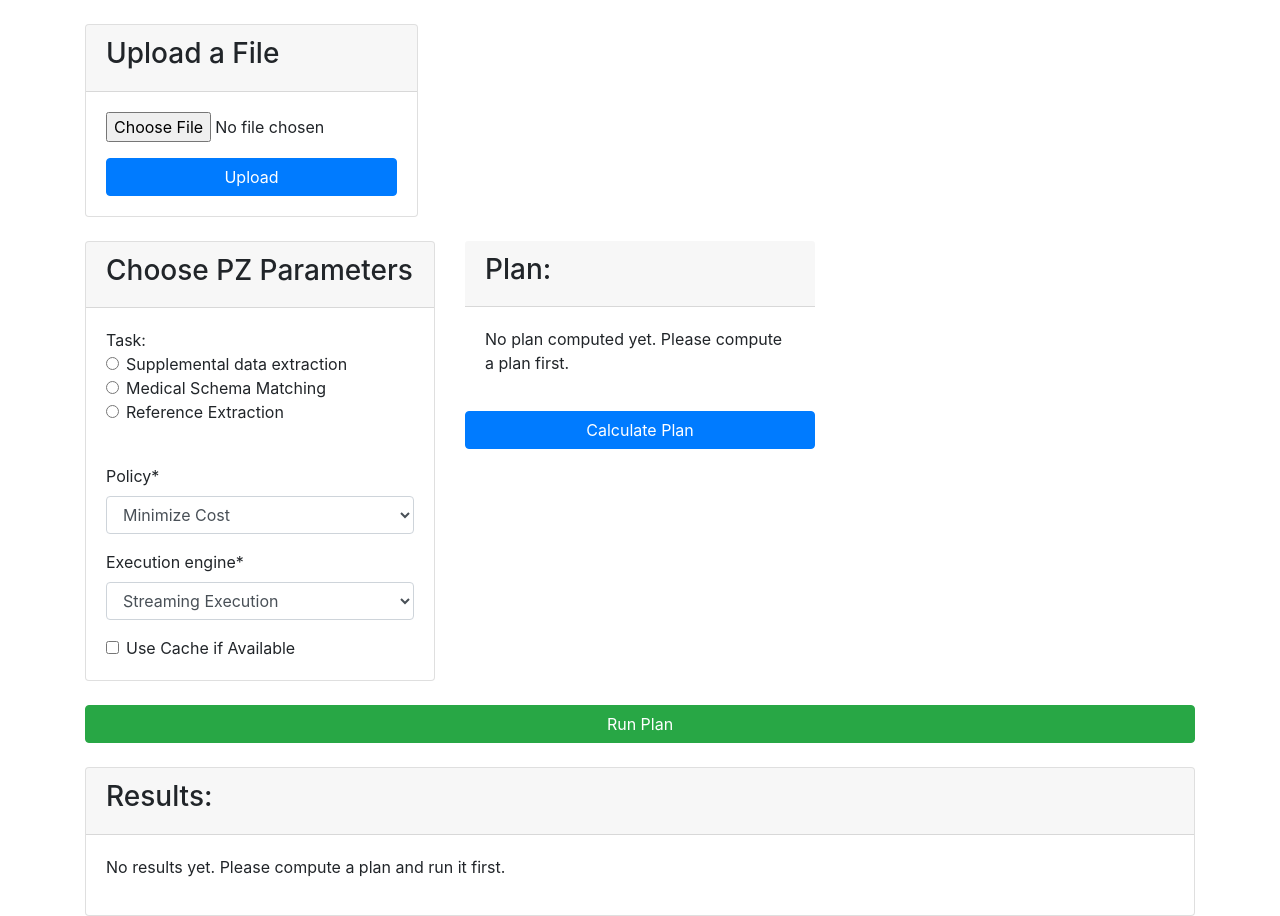
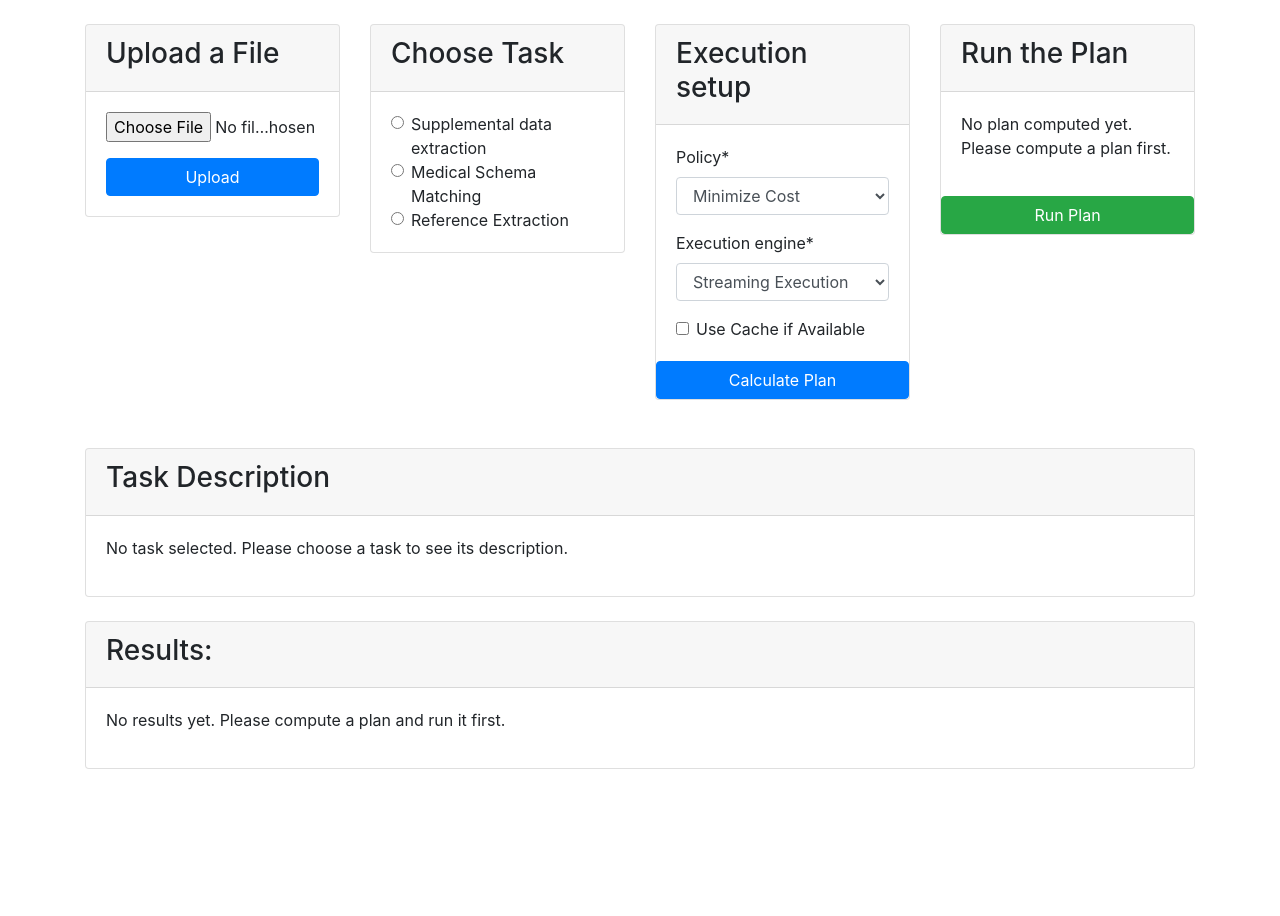
Before and after one commit to vitaglianog/bdfsuite, a Django app: page / in a window 1280 px wide. After the commit the page ends 769 px from the top, so only its background shows below. Run offline with Django 5.2, Linux system fonts and the light colour scheme; parts of the project's set-up code (start-up, migrations or seed data) failed here and were passed over; some libraries are stand-ins or nearby versions.

Commit message:
Updating code

```diff
--- a/pzworkloads/routing.py
+++ b/pzworkloads/routing.py
@@ -4,4 +4,5 @@ from . import consumers
 websocket_urlpatterns = [
     re_path(r'ws/compute/$', consumers.ComputeConsumer.as_asgi()),
     re_path(r'ws/run/$', consumers.RunConsumer.as_asgi()),
+    re_path(r'ws/task_description/$', consumers.TaskDescriptionConsumer.as_asgi()),
 ]
--- a/pzworkloads/static/js/app.js
+++ b/pzworkloads/static/js/app.js
@@ -5,8 +5,41 @@ document.addEventListener("DOMContentLoaded", function() {
     const runForm = document.getElementById('run-form');
     let computedPlan = null;
 
+
+    const taskRadios = document.querySelectorAll('input[name="data_source"]');
+    const taskDescriptionDiv = document.getElementById('task-description');
     const uploadForm = document.getElementById('upload-form');
     const spinner = document.querySelector('.spinner-border'); // Get the spinner element
+
+
+
+    taskRadios.forEach(radio => {
+        radio.addEventListener('change', function(event) {
+            const taskId = event.target.value;
+            const socket = new WebSocket('ws://' + window.location.host + '/ws/task_description/');
+
+            socket.onopen = function(e) {
+                const message = {
+                    'task_id': taskId
+                };
+                console.log("Sending message:", JSON.stringify(message));
+                socket.send(JSON.stringify(message));
+            };
+
+            socket.onmessage = function(e) {
+                const data = JSON.parse(e.data);
+                taskDescriptionDiv.innerHTML = data.task_description;
+            };
+
+            socket.onerror = function(error) {
+                console.error('WebSocket error:', error);
+            };
+
+            socket.onclose = function(e) {
+                console.log('WebSocket closed:', e);
+            };
+        });
+    });
 
     uploadForm.addEventListener('submit', function(event) {
         event.preventDefault();
--- a/pzworkloads/templates/pzworkloads/index.html
+++ b/pzworkloads/templates/pzworkloads/index.html
@@ -14,11 +14,10 @@
 <body>
 
     <div class="container mt-4">
+        <div class="row">
             <!-- Form to upload files -->
-        <form id="upload-form" class="mb-4" enctype="multipart/form-data" style="width:30%">
+            <form id="upload-form" class="mb-4 col-md-3" enctype="multipart/form-data">
                 {% csrf_token %}
-            <div class="row">
-                <div class="col-md-12">
                 <div class="card">
                     <div class="card-header">
                         <h3>Upload a File</h3>
@@ -30,19 +29,15 @@
                         <button type="submit" class="btn btn-primary btn-block">Upload</button>
                     </div>
                 </div>
-                </div>
-            </div>
             </form>
-        <form id="compute-form" class="mb-4">
-            <div class="row">
-                {% csrf_token %}
-                <div class="col-md-4">
+
+            <!-- Task radio buttons -->
+            <div class="mb-4 col-md-3">
                 <div class="card">
                     <div class="card-header">
-                            <h3>Choose PZ Parameters</h3>
+                        <h3>Choose Task</h3>
                     </div>
                     <div class="card-body">
-                            Task:
                         {% for radio in data_source_form.data_source %}
                             <div class="form-check">
                                 {{ radio.tag }}
@@ -50,7 +45,16 @@
                             </div>
                         {% endfor %}
                     </div>
+                </div>
+            </div>
 
+            <!-- Form to submit parameters and calculate a plan -->
+            <form id="compute-form" class="mb-4 col-md-3">
+                {% csrf_token %}
+                <div class="card">
+                    <div class="card-header">
+                        <h3>Execution setup</h3>
+                    </div>
                     <div class="card-body">
                         {{ parameter_form.policy|as_crispy_field }}
                         {{ parameter_form.execution_engine|as_crispy_field }}
@@ -58,35 +62,42 @@
                             <input type="checkbox" class="form-check-input" id="use_cache">
                             <label class="form-check-label" for="use_cache">Use Cache if Available</label>
                         </div>
-
-                        </div>
-                    </div>
-                </div>
-                <div class="col-md-4 ">
-                    <div class="card-header">
-                        <h3>Plan:</h3>
-                    </div>
-                    <div class="card-body" id="plan" style={'overflowY':'auto'}>
-                        <p id="no-plan-message">No plan computed yet. Please compute a plan first.</p>
                     </div>
                     <button type="submit" class="btn btn-primary btn-block">Calculate Plan</button>
                 </div>
+            </form>
+
+            <!-- Form to run the computed plan -->
+            <form id="run-form" class="mb-4 col-md-3">
+                {% csrf_token %}
+                <div class="card">
+                    <div class="card-header">
+                        <h3>Run the Plan</h3>
                     </div>
+                    <div class="card-body" id="plan" style={'overflowY':'auto', 'overflowX':'auto'}>
+                        <p id="no-plan-message">No plan computed yet. Please compute a plan first.</p>
                     </div>
-        </form>
-        <div class="container mt-4">
-            <form id="run-form" class="mb-4">
-                {% csrf_token %}
-                <div class="row">
-                    <div class="col-md-12 d-flex align-items-center">
                         <button type="submit" class="btn btn-success btn-block">Run Plan</button>
                     </div>
                 </div>
             </form>
         </div>
+
+        <!-- Task description section -->
         <div class="container mt-4">
                 <div class="card">
-            <div class="card-header" style={'overflowY':'auto'}>
+                    <div class="card-header">
+                        <h3>Task Description</h3>
+                    </div>
+                    <div class="card-body">
+                        <p id="task-description">No task selected. Please choose a task to see its description.</p>
+                    </div>
+                </div>
+        </div>
+
+        <div class="container mt-4">
+            <div class="card">
+                <div class="card-header" style="overflow-y: auto;">
                     <h3>Results:</h3>
                     <div class="spinner-border" role="status">
                         <span class="sr-only">Loading...</span>
--- a/pzworkloads/views.py
+++ b/pzworkloads/views.py
@@ -6,6 +6,7 @@ from .schemas import CaseData, ScientificPaper, Reference
 from django.shortcuts import render
 from django.http import JsonResponse
 from django.views.decorators.csrf import csrf_exempt
+import shutil
 
 def index(request):
     if request.method == 'POST':
@@ -33,6 +34,9 @@ def index(request):
 def upload_file(request):
     if request.method == 'POST':
         uploaded_file = request.FILES['file']
+        # move the file into the 'cache/dataset/' folder
+        with open(f'cache/dataset/{uploaded_file.name}', 'wb') as f:
+            shutil.copyfileobj(uploaded_file, f)
         # Process the file as needed
         return JsonResponse({'message': 'File uploaded successfully'})
     return JsonResponse({'error': 'Invalid request'}, status=400)
```
Also changed, not shown: pzworkloads/consumers.py (+39 -1 lines), 9 other files. Lines whose indentation alone changed are shown as unchanged.
